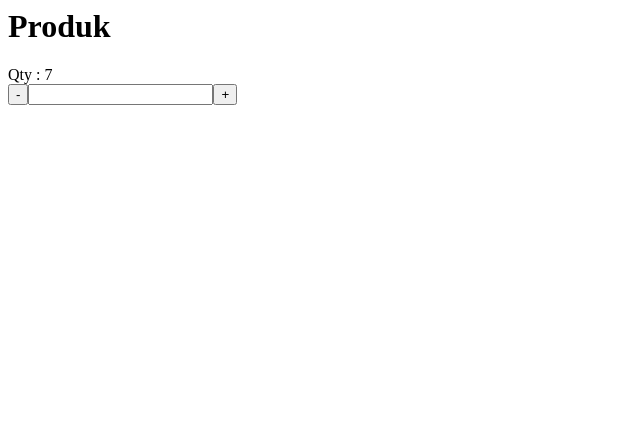
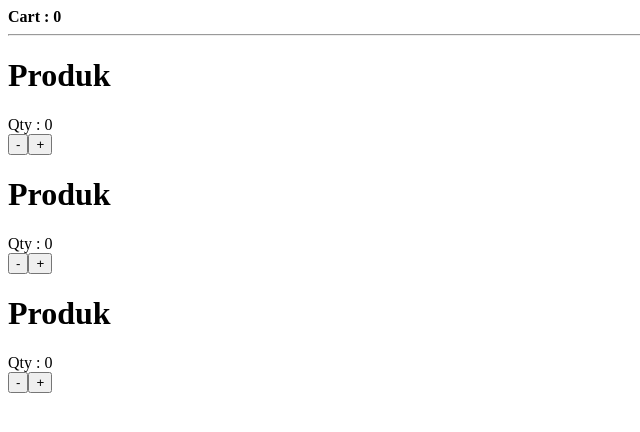
Before and after one commit to kodingankeren/react-project, a React (Create React App) app: page / in a window 1280 px wide. Shown: the top 432 px of the page, without its empty margins (0-640 px from the left). Built offline with nearby package versions, Linux system fonts and the light colour scheme.

Commit message:
2 files modified

```diff
--- a/src/container/Home/Home.jsx
+++ b/src/container/Home/Home.jsx
@@ -1,12 +1,30 @@
-import React, { Component } from 'react';
+import React, { Component, Fragment } from 'react';
 import './Home.css';
 import Produk from '../../container/Produk/Produk';
 class Home extends Component {
+  state = {
+    cart: 0,
+  };
+  addToCart = (qty, count) => {
+    let new_value = 0;
+    if (count == '+') {
+      new_value = this.state.cart + qty;
+    } else if (count == '-') {
+      new_value = this.state.cart - qty;
+    }
+    this.setState({
+      cart: new_value,
+    });
+  };
   render() {
     return (
-      <main>
-        <Produk judul="Si Bolang" deskripsi="Bocah Layang-layang" />
-      </main>
+      <Fragment>
+        <b>Cart : {this.state.cart}</b>
+        <hr />
+        <Produk onQtyChange={(value, count) => this.addToCart(value, count)} />
+        <Produk onQtyChange={(value, count) => this.addToCart(value, count)} />
+        <Produk onQtyChange={(value, count) => this.addToCart(value, count)} />
+      </Fragment>
     );
   }
 }
--- a/src/container/Produk/Produk.jsx
+++ b/src/container/Produk/Produk.jsx
@@ -1,28 +1,43 @@
-import React, { Component, Fragment } from 'react';
+import React, { Component } from 'react';
 import './Produk.css';
 class Produk extends Component {
   state = {
-    qty: 7,
+    qty: 0,
+  };
+  handleAddToCart = (value, counter) => {
+    this.props.onQtyChange(value, counter);
   };
   handleMinus = () => {
-    this.setState({
-      qty: this.state.qty - 1,
-    });
+    if (this.state.qty > 0) {
+      this.setState(
+        {
+          qty: this.state.qty - 1,
+        },
+        () => {
+          this.handleAddToCart(1, '-');
+        }
+      );
+    }
   };
   handlePlus = () => {
-    this.setState({
-      qty: this.state.qty + 1,
-    });
+    this.setState(
+      {
+        qty: this.state.qty + 1,
+      },
+      () => {
+        this.handleAddToCart(1, '+');
+      }
+    );
   };
   render() {
     return (
-      <Fragment>
+      <div>
         <h1>Produk</h1>
         <div>Qty : {this.state.qty}</div>
         <button onClick={this.handleMinus}>-</button>
-        <input type="text" />
+        {/* <input type="text" /> */}
         <button onClick={this.handlePlus}>+</button>
-      </Fragment>
+      </div>
     );
   }
 }
```
